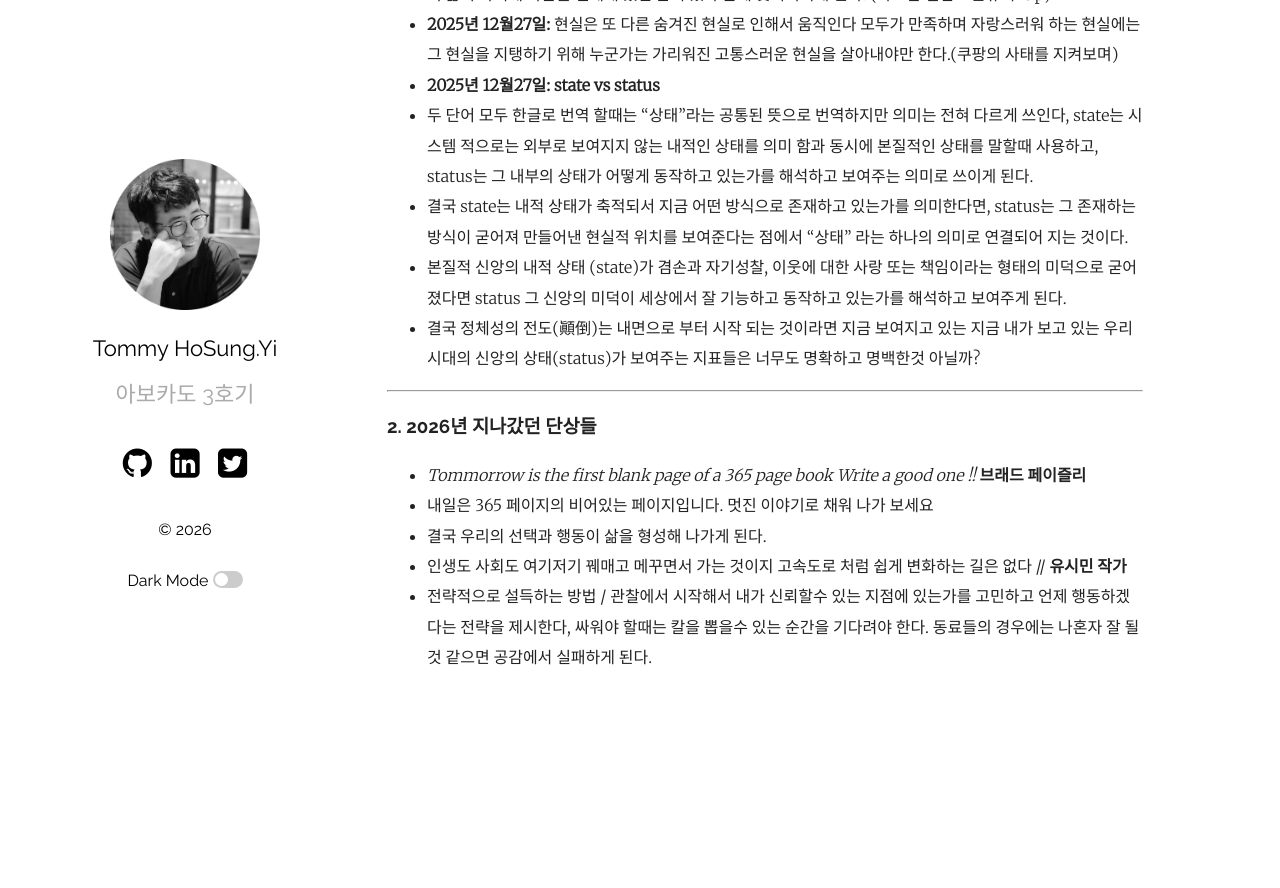
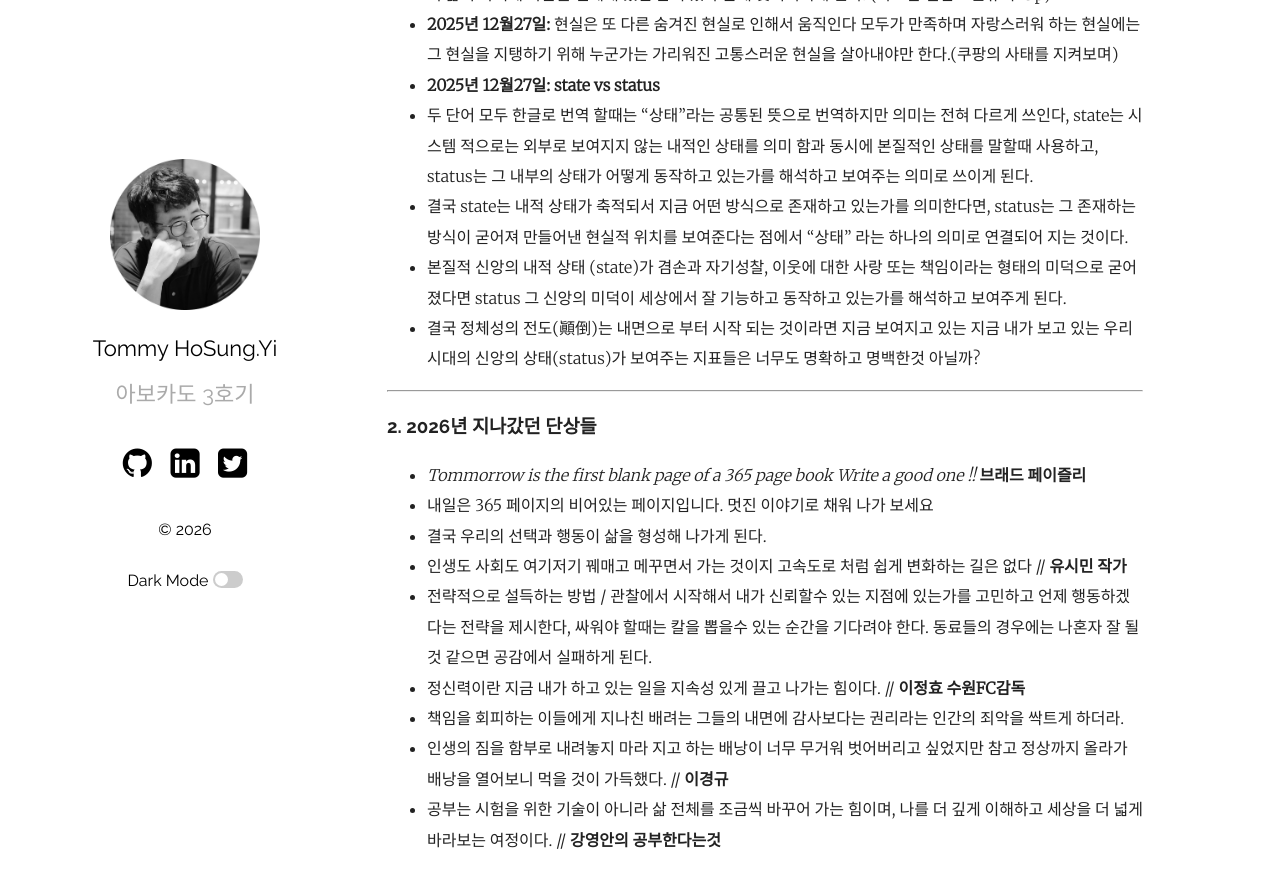
Before and after one commit to hslee77/hslee77.github.io, a Jekyll site: the page built from wiki/memo/2025-09-06-diary.md, in a window 1280 px wide and 900 px high, scrolled down 1894 px. Shown: the top 888 px of the window. Built offline with Jekyll 4.4.1, drawn with Linux system fonts in a browser that asks for light colours; before the commit the page ends 2612 px from its top, so only the background shows below that.

Commit message:
20260123 update v1.1

```diff
--- a/wiki/memo/2025-09-06-diary.md
+++ b/wiki/memo/2025-09-06-diary.md
@@ -63,3 +63,7 @@ categories: [Tommy Journey, Diary]
 - 결국 우리의 선택과 행동이 삶을 형성해 나가게 된다.
 - 인생도 사회도 여기저기 꿰매고 메꾸면서 가는 것이지 고속도로 처럼 쉽게 변화하는 길은 없다 // **유시민 작가**
 - 전략적으로 설득하는 방법 / 관찰에서 시작해서 내가 신뢰할수 있는 지점에 있는가를 고민하고 언제 행동하겠다는 전략을 제시한다, 싸워야 할때는 칼을 뽑을수 있는 순간을 기다려야 한다. 동료들의 경우에는 나혼자 잘 될것 같으면 공감에서 실패하게 된다.
+- 정신력이란 지금 내가 하고 있는 일을 지속성 있게 끌고 나가는 힘이다. // **이정효 수원FC감독**
+- 책임을 회피하는 이들에게 지나친 배려는 그들의 내면에 감사보다는 권리라는 인간의 죄악을 싹트게 하더라.
+- 인생의 짐을 함부로 내려놓지 마라 지고 하는 배낭이 너무 무거워 벗어버리고 싶었지만 참고 정상까지 올라가 배낭을 열어보니 먹을 것이 가득했다. // **이경규**
+- 공부는 시험을 위한 기술이 아니라 삶 전체를 조금씩 바꾸어 가는 힘이며, 나를 더 깊게 이해하고 세상을 더 넓게 바라보는 여정이다. // **강영안의 공부한다는것**
```
Also changed, not shown: wiki/memo/2025-12-14-2026.md (+2 -1 lines).
